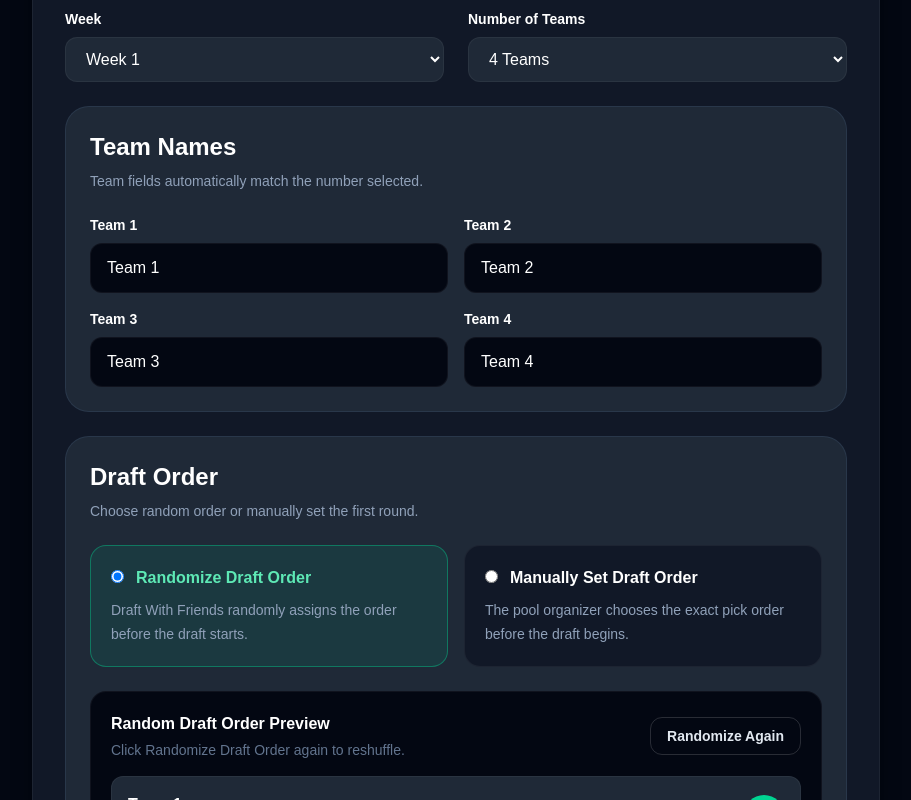
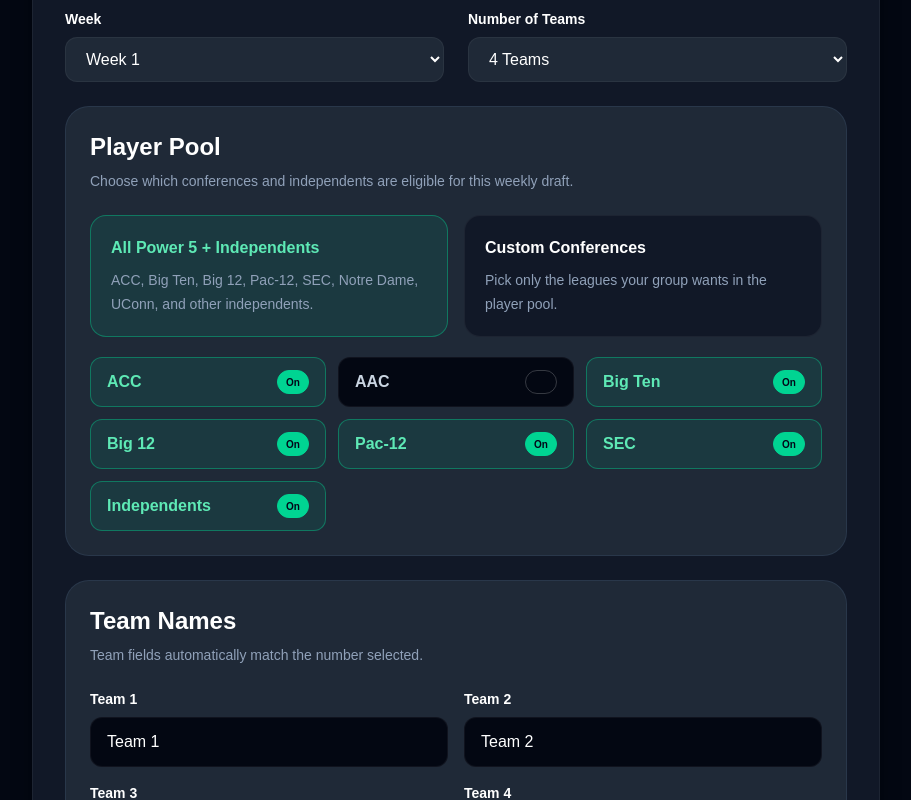
Before and after one commit to garrymorrison84/draft-with-friends, a Next.js app: page /football/create in a window 1280 px wide. Shown: the part 560-1360 px from the top of the page, without its empty margins (184-1095 px from the left). Built offline with nearby package versions, Linux system fonts and the light colour scheme.

Commit message:
Add football player pool setup

```diff
--- a/app/football/create/page.tsx
+++ b/app/football/create/page.tsx
@@ -6,9 +6,22 @@ import { useState } from "react";
 import BrandMark from "../../components/BrandMark";
 import {
   createFootballPoolId,
+  defaultFootballPlayerPool,
   defaultScoring,
   saveFootballPool,
 } from "../lib/storage";
+
+const conferenceOptions = [
+  "ACC",
+  "AAC",
+  "Big Ten",
+  "Big 12",
+  "Pac-12",
+  "SEC",
+  "Independents",
+];
+
+const powerPoolConferences = defaultFootballPlayerPool.conferences;
 
 export default function CreateFootballPoolPage() {
   const [poolName, setPoolName] = useState("College Football Week 1 Draft");
@@ -17,6 +30,8 @@ export default function CreateFootballPoolPage() {
   const [teamNames, setTeamNames] = useState(["Team 1", "Team 2", "Team 3", "Team 4"]);
   const [draftOrder, setDraftOrder] = useState(["Team 1", "Team 2", "Team 3", "Team 4"]);
   const [draftOrderMethod, setDraftOrderMethod] = useState("random");
+  const [playerPoolMode, setPlayerPoolMode] = useState<"power" | "custom">("power");
+  const [selectedConferences, setSelectedConferences] = useState(powerPoolConferences);
   const [draggedIndex, setDraggedIndex] = useState<number | null>(null);
 
   function finalTeamNames() {
@@ -70,10 +85,36 @@ export default function CreateFootballPoolPage() {
     setDraggedIndex(null);
   }
 
+  function setPowerPlayerPool() {
+    setPlayerPoolMode("power");
+    setSelectedConferences(powerPoolConferences);
+  }
+
+  function toggleConference(conference: string) {
+    setPlayerPoolMode("custom");
+    setSelectedConferences((current) => {
+      if (current.includes(conference)) {
+        const next = current.filter((item) => item !== conference);
+        return next.length ? next : [conference];
+      }
+
+      return [...current, conference];
+    });
+  }
+
+  function playerPoolLabel() {
+    if (playerPoolMode === "power") return "All Power 5 + Independents";
+    return selectedConferences.join(", ");
+  }
+
   function continueToScoring() {
     const id = createFootballPoolId();
     const teams = finalTeamNames();
     const order = draftOrder.length === teams.length ? draftOrder : teams;
+    const playerPool = {
+      mode: playerPoolMode,
+      conferences: selectedConferences,
+    };
 
     saveFootballPool({
       id,
@@ -82,7 +123,8 @@ export default function CreateFootballPoolPage() {
       numberOfTeams,
       teamNames: teams,
       draftOrder: order.map((team, index) => team?.trim() || teams[index]),
-      scoring: defaultScoring,
+      playerPool,
+      scoring: { ...defaultScoring, playerPool: playerPoolLabel() },
       createdAt: new Date().toISOString(),
     });
 
@@ -147,6 +189,85 @@ export default function CreateFootballPoolPage() {
                 </select>
               </div>
             </div>
+
+            <Panel
+              title="Player Pool"
+              body="Choose which conferences and independents are eligible for this weekly draft."
+            >
+              <div className="mt-6 grid gap-4 md:grid-cols-2">
+                <button
+                  type="button"
+                  onClick={setPowerPlayerPool}
+                  className={`rounded-2xl border p-5 text-left transition ${
+                    playerPoolMode === "power"
+                      ? "border-emerald-400/40 bg-emerald-400/10"
+                      : "border-white/5 bg-[#111827] hover:border-emerald-400/30"
+                  }`}
+                >
+                  <p
+                    className={`font-bold ${
+                      playerPoolMode === "power" ? "text-emerald-300" : "text-white"
+                    }`}
+                  >
+                    All Power 5 + Independents
+                  </p>
+                  <p className="mt-2 text-sm leading-6 text-slate-400">
+                    ACC, Big Ten, Big 12, Pac-12, SEC, Notre Dame, UConn, and other independents.
+                  </p>
+                </button>
+
+                <button
+                  type="button"
+                  onClick={() => setPlayerPoolMode("custom")}
+                  className={`rounded-2xl border p-5 text-left transition ${
+                    playerPoolMode === "custom"
+                      ? "border-emerald-400/40 bg-emerald-400/10"
+                      : "border-white/5 bg-[#111827] hover:border-emerald-400/30"
+                  }`}
+                >
+                  <p
+                    className={`font-bold ${
+                      playerPoolMode === "custom" ? "text-emerald-300" : "text-white"
+                    }`}
+                  >
+                    Custom Conferences
+                  </p>
+                  <p className="mt-2 text-sm leading-6 text-slate-400">
+                    Pick only the leagues your group wants in the player pool.
+                  </p>
+                </button>
+              </div>
+
+              <div className="mt-5 grid gap-3 sm:grid-cols-2 lg:grid-cols-3">
+                {conferenceOptions.map((conference) => {
+                  const checked = selectedConferences.includes(conference);
+
+                  return (
+                    <button
+                      key={conference}
+                      type="button"
+                      onClick={() => toggleConference(conference)}
+                      className={`flex items-center justify-between rounded-xl border px-4 py-3 text-left transition ${
+                        checked
+                          ? "border-emerald-400/40 bg-emerald-400/10 text-emerald-300"
+                          : "border-white/5 bg-[#030712] text-slate-300 hover:border-emerald-400/30"
+                      }`}
+                    >
+                      <span className="font-bold">{conference}</span>
+                      <span
+                        className={`flex h-6 w-8 items-center justify-center rounded-full border text-[10px] font-black ${
+                          checked
+                            ? "border-emerald-400 bg-emerald-400 text-slate-950"
+                            : "border-white/20 text-transparent"
+                        }`}
+                      >
+                        On
+                      </span>
+                    </button>
+                  );
+                })}
+              </div>
+            </Panel>
 
             <Panel title="Team Names" body="Team fields automatically match the number selected.">
               <div className="mt-6 grid gap-4 md:grid-cols-2">
--- a/app/football/lib/storage.ts
+++ b/app/football/lib/storage.ts
@@ -3,7 +3,7 @@
 export type FootballScoring = {
   fractionalPoints: boolean;
   negativePoints: boolean;
-  playerPool: "Power 5 + Notre Dame" | "All FBS";
+  playerPool: string;
   includeKickers: boolean;
   roster: {
     QB: number;
@@ -52,6 +52,11 @@ export type FootballScoring = {
   };
 };
 
+export type FootballPlayerPool = {
+  mode: "power" | "custom";
+  conferences: string[];
+};
+
 export type FootballPool = {
   id: string;
   poolName: string;
@@ -59,6 +64,7 @@ export type FootballPool = {
   numberOfTeams: number;
   teamNames: string[];
   draftOrder: string[];
+  playerPool?: FootballPlayerPool;
   scoring?: FootballScoring;
   createdAt: string;
 };
@@ -144,6 +150,11 @@ export const defaultScoring: FootballScoring = {
   },
 };
 
+export const defaultFootballPlayerPool: FootballPlayerPool = {
+  mode: "power",
+  conferences: ["ACC", "Big Ten", "Big 12", "Pac-12", "SEC", "Independents"],
+};
+
 export function createFootballPoolId() {
   return `cfb-${Date.now().toString(36)}-${Math.random()
     .toString(36)
--- a/app/football/scoring/page.tsx
+++ b/app/football/scoring/page.tsx
@@ -384,7 +384,7 @@ export default function FootballScoringPage() {
 
         <div className="mt-10 grid gap-6">
           <section className="rounded-3xl border border-white/5 bg-[#111827] p-8 shadow-xl shadow-black/40">
-            <div className="grid gap-4 md:grid-cols-3">
+            <div className="grid gap-4 md:grid-cols-2">
               <SwitchCard
                 label="Fractional Points"
                 checked={scoring.fractionalPoints}
@@ -399,24 +399,6 @@ export default function FootballScoringPage() {
                   setScoring((current) => ({ ...current, negativePoints: checked }))
                 }
               />
-              <div>
-                <label className="mb-2 block text-sm font-semibold">
-                  Available Players
-                </label>
-                <select
-                  value={scoring.playerPool}
-                  onChange={(event) =>
-                    setScoring((current) => ({
-                      ...current,
-                      playerPool: event.target.value as FootballScoring["playerPool"],
-                    }))
-                  }
-                  className="w-full rounded-xl border border-white/5 bg-[#1F2937] px-4 py-3 text-white"
-                >
-                  <option>Power 5 + Notre Dame</option>
-                  <option>All FBS</option>
-                </select>
-              </div>
             </div>
           </section>
 
```
